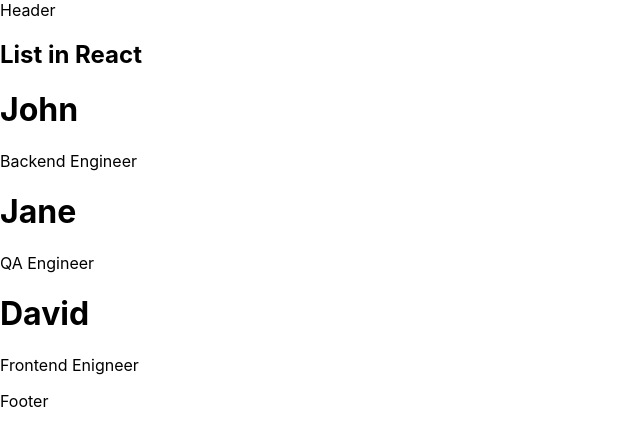
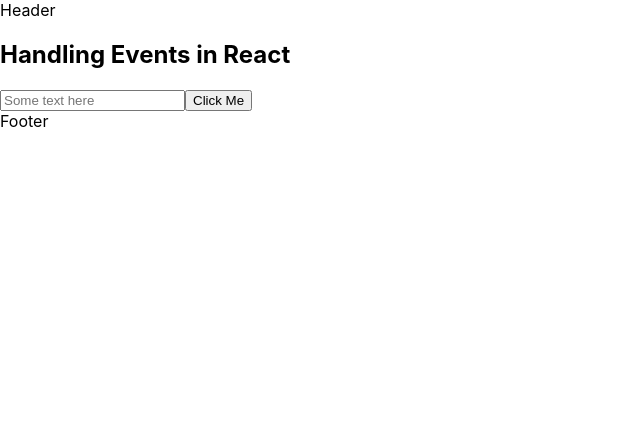
Before and after one commit to SalmaZiady/modern-react-patterns, a React (Create React App) app: page / in a window 1280 px wide. Shown: the top 446 px of the page, without its empty margins (0-640 px from the left). Built offline with nearby package versions, Linux system fonts and the light colour scheme.

Commit message:
Events Handling

```diff
--- a/src/components/List.js
+++ b/src/components/List.js
@@ -7,7 +7,6 @@
     name: "David",
     designation: "Software Engineer",
   });
-  */
 
 const List = () => {
   const [list, setList] = useState([
@@ -16,7 +15,6 @@
     { name: "David", designation: "Frontend Enigneer" },
   ]);
 
-  /*
   const updateState = () => {
     setDetails({
       ...details,
@@ -37,7 +35,7 @@
     inputRef.current.focus();
   };
 
-  */
+
 
 
   // map through the array
@@ -59,4 +57,22 @@
   );
 };
 
+
+*/
+
+const List = () =>{
+
+const handleClick = (id,e) => console.log(id,e)
+
+const handleChange = (e) => console.log(e.target.id)
+
+  return (
+    <div className="list">
+      <h2>Handling Events in React</h2>
+      <input type="text" placeholder="Some text here" id="name" onChange={handleChange}/>
+      <button id="btn-id" onClick={handleClick}> Click Me</button>
+    </div>
+  )
+}
+
 export default List;
```
